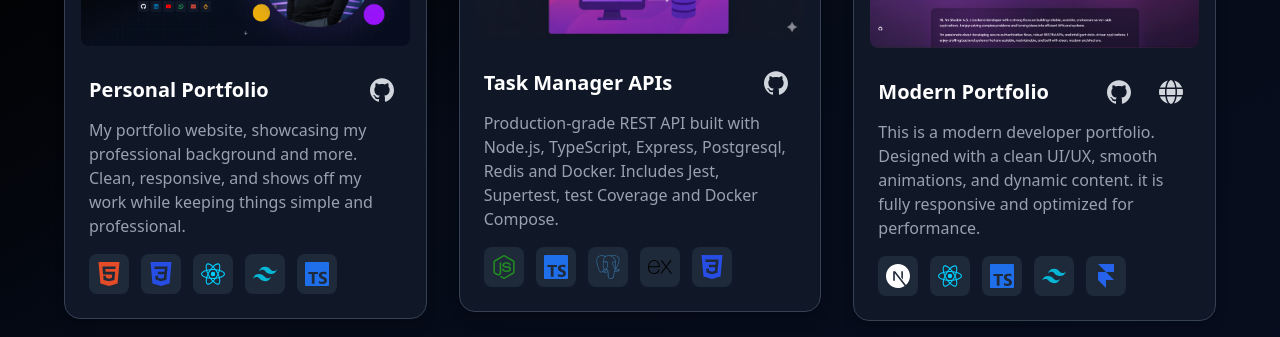
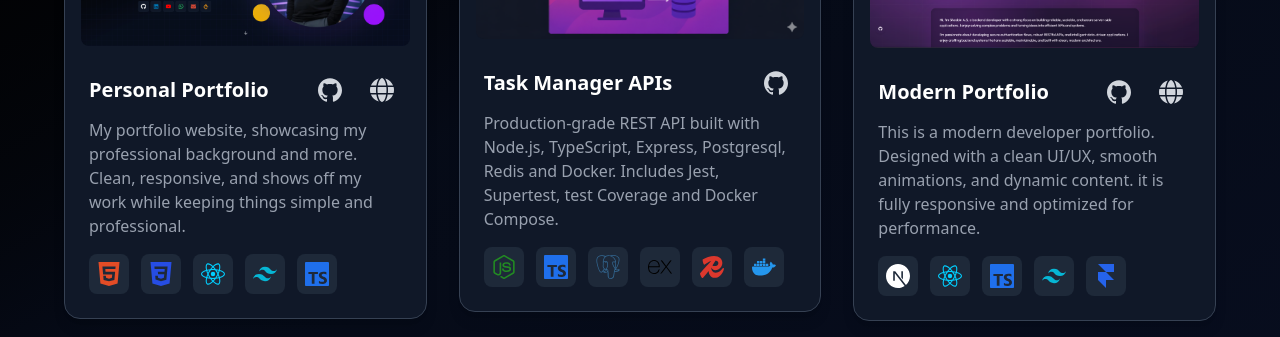
Before and after one commit to shasbinas/react-ts-personal-portfolio, a React (Vite) app: page / in a window 1280 px wide. Shown: the part 2840-3177 px from the top of the page. Built offline with nearby package versions, Linux system fonts and the light colour scheme; no server answers; a web font is replaced by a local one.

Commit message:
refractor : project live link added

```diff
--- a/package.json
+++ b/package.json
@@ -47,13 +47,13 @@
   },
   "repository": {
     "type": "git",
-    "url": "git+https://github.com/abdulvahabaa/react-ts-personal-portfolio.git"
+    "url": "git+https://github.com/shasbinas/react-ts-personal-portfolio.git"
   },
   "keywords": [],
   "author": "",
   "license": "ISC",
   "bugs": {
-    "url": "https://github.com/abdulvahabaa/react-ts-personal-portfolio/issues"
+    "url": "https://github.com/shasbinas/react-ts-personal-portfolio/issues"
   },
-  "homepage": "https://github.com/abdulvahabaa/react-ts-personal-portfolio#readme"
+  "homepage": "https://github.com/shasbinas/react-ts-personal-portfolio#readme"
 }
--- a/src/components/Badges.tsx
+++ b/src/components/Badges.tsx
@@ -40,14 +40,14 @@ const badges = [
   //   platform: 'LeetCode',
   //   title: 'Top SQL 50',
   //   image: 'https://assets.leetcode.com/static_assets/others/Top_SQL_50.gif',
-  //   profile: 'https://leetcode.com/u/abdulvahabaa/',
+  //   profile: 'https://leetcode.com/u/shasbinas/',
   // },
   // {
   //   id: 'leetcode-leetcode-75',
   //   platform: 'LeetCode',
   //   title: 'LeetCode 75',
   //   image: 'https://assets.leetcode.com/static_assets/others/LeetCode_75.gif',
-  //   profile: 'https://leetcode.com/u/abdulvahabaa/',
+  //   profile: 'https://leetcode.com/u/shasbinas/',
   // },
   {
     id: 'github-shark',
@@ -99,7 +99,7 @@ const badges = [
   //   title: 'Galaxy Brain',
   //   image:
   //     'https://github.githubassets.com/assets/galaxy-brain-default-847262c21056.png',
-  //   profile: 'https://github.com/abdulvahabaaa',
+  //   profile: 'https://github.com/shasbinas',
   // },
 ];
 
--- a/src/components/Contact.tsx
+++ b/src/components/Contact.tsx
@@ -98,7 +98,7 @@ export function Contact() {
                     </span>
                   </a>
                   {/* <a
-                    href="https://www.instagram.com/abdulvahabaa/"
+                    href="https://www.instagram.com/shasbinas/"
                     target="_blank"
                     rel="noopener noreferrer"
                     className="group/link flex items-center gap-3 sm:gap-4 p-2.5 sm:p-3 rounded-lg sm:rounded-xl active:bg-pink-50 dark:active:bg-pink-900/20 hover:bg-pink-50 dark:hover:bg-pink-900/20 transition-all duration-300 transform active:translate-x-1 md:hover:translate-x-2 active:scale-[0.98]"
@@ -107,7 +107,7 @@ export function Contact() {
                       <FaInstagram className="w-4 h-4 sm:w-5 sm:h-5 text-pink-600 dark:text-pink-400" />
                     </div>
                     <span className="text-base sm:text-base md:text-lg text-gray-700 dark:text-gray-300 group-active/link:text-pink-600 dark:group-active/link:text-pink-400 md:group-hover/link:text-pink-600 dark:md:group-hover/link:text-pink-400 transition-colors duration-300 font-medium">
-                      instagram.com/abdulvahabaa
+                      instagram.com/shasbinas
                     </span>
                   </a> */}
                 </div>
--- a/src/components/Projects.tsx
+++ b/src/components/Projects.tsx
@@ -19,6 +19,8 @@ import {
   SiCss3,
   SiExpress,
   SiPostgresql,
+  SiRedis,
+  SiDocker,
 } from 'react-icons/si';
 
 // Define reusable tech stack icons & colors
@@ -37,6 +39,8 @@ const techStacks = {
   socket: { icon: SiSocketdotio, name: 'Socket.io', color: '#' },
   stripe: { icon: SiStripe, name: 'Stripe', color: '#5b4df1' },
   appwrite: { icon: SiAppwrite, name: 'Appwrite', color: '#ff3d00' },
+  redis: { icon: SiRedis, name: 'Redis', color: '#dc382d' },
+  docker: { icon: SiDocker, name: 'Docker', color: '#2496ed' },
 };
 
 // Define projects data
@@ -46,7 +50,7 @@ const projects = [
     description:
       'My portfolio website, showcasing my professional background and more. Clean, responsive, and shows off my work while keeping things simple and professional.',
     image: '/assets/img/portfolio.png',
-    link: '',
+    link: 'react-ts-personal-portfolio.vercel.app',
     github: 'https://github.com/shasbinas/react-ts-personal-portfolio.git',
     techStack: [
       { icon: SiHtml5, name: 'HTML', color: '#e34c26' },
@@ -68,7 +72,8 @@ const projects = [
       techStacks.typescript,
       techStacks. postgresql,
       { icon: SiExpress, name: 'Express', color: '#000' },
-      { icon: SiCss3, name: 'CSS', color: '#264de4' },
+      techStacks.redis,
+      techStacks.docker,
     ],
   },
   {
--- a/src/components/hero/ActionButtons.tsx
+++ b/src/components/hero/ActionButtons.tsx
@@ -5,7 +5,7 @@ export function ActionButtons() {
   return (
     <div className="flex flex-wrap gap-4 justify-center">
       <a
-        href="/assets/resume/abdulvahabaa_resume_2025.pdf"
+        href="/assets/resume/Shasbin_AS_Resume_2025.pdf"
         className="flex items-center gap-2 px-3 py-2 rounded-md text-sm sm:text-base bg-blue-600 text-white hover:bg-blue-700 transition-transform duration-300 transform hover:scale-105"
       >
         <FileText className="w-5 h-5" />
```
